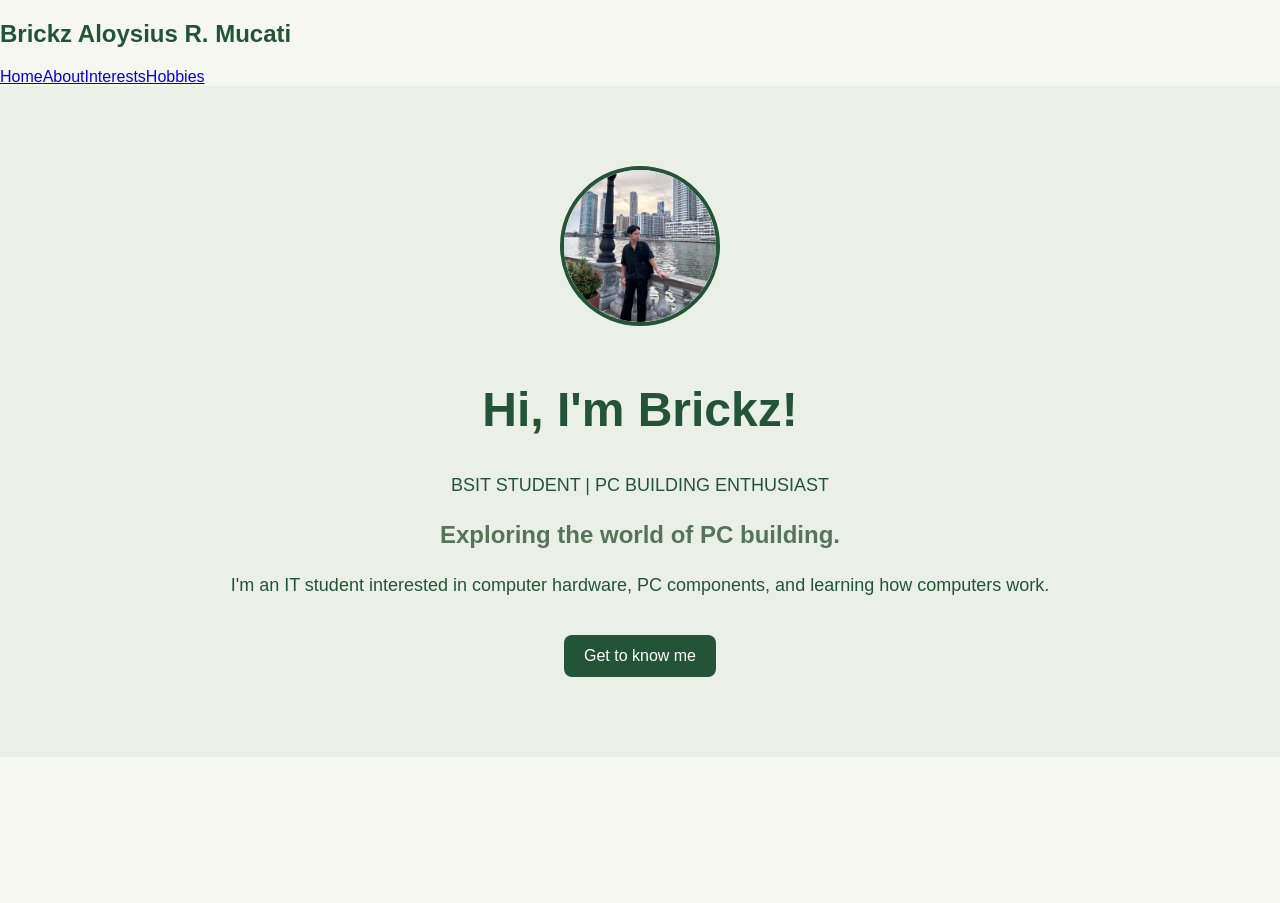
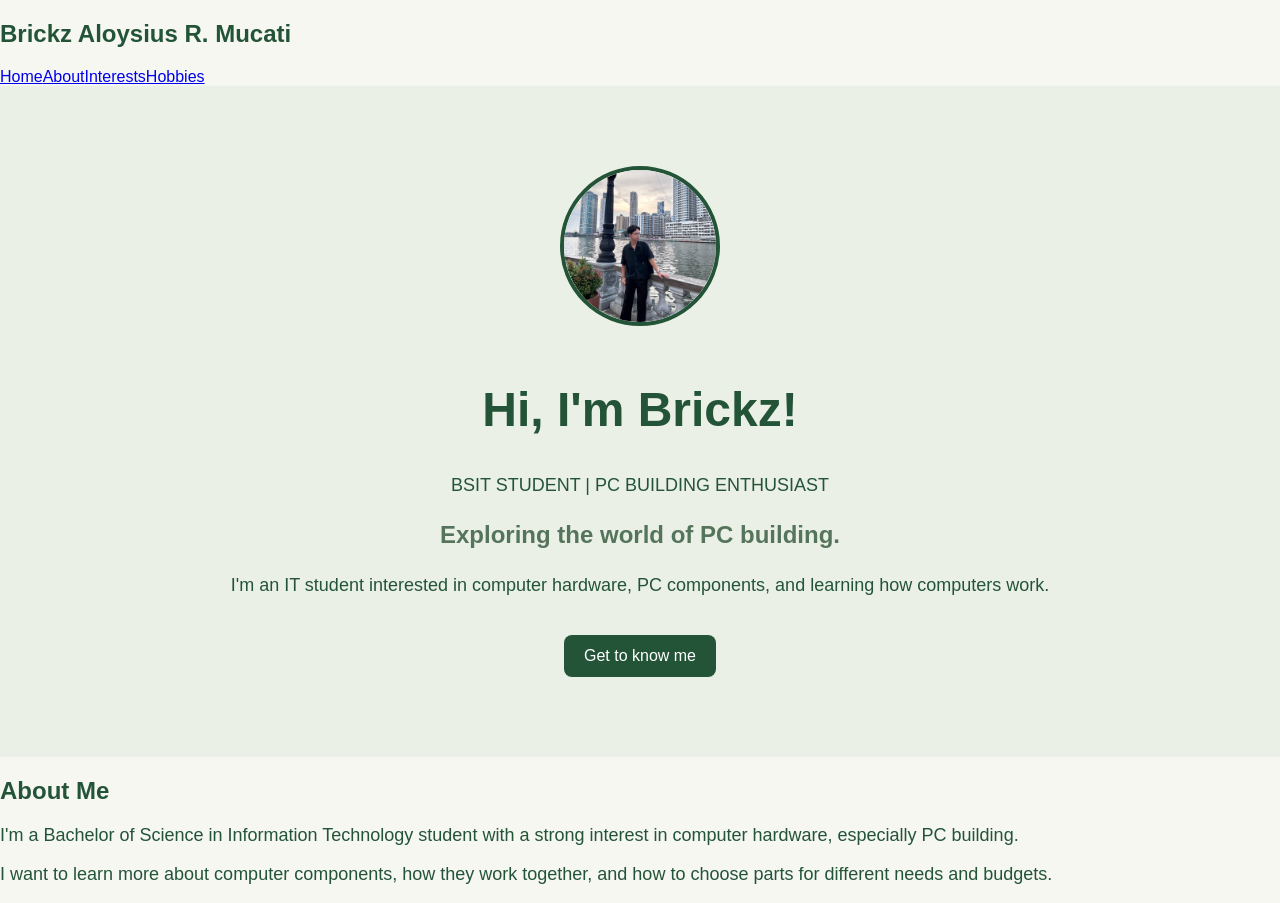
Before and after one commit to brickzmucati-svg/MUCATI_PORTFOLIO_ITEC55, a Vue app: page / in a window 1280 px wide. Before the commit the page ends 800 px from the top, so only its background shows below. Built offline with nearby package versions, Linux system fonts and the light colour scheme.

Commit message:
My first portfolio - Added About me Section

```diff
--- a/src/App.vue
+++ b/src/App.vue
@@ -26,5 +26,18 @@
       </p>
       <a class="button" href="#about"> Get to know me </a>
     </main>
+    <section id="about" class="about-section">
+      <h2>About Me</h2>
+
+      <p>
+        I'm a Bachelor of Science in Information Technology student with a
+        strong interest in computer hardware, especially PC building.
+      </p>
+
+      <p>
+        I want to learn more about computer components, how they work together,
+        and how to choose parts for different needs and budgets.
+      </p>
+    </section>
   </div>
 </template>
```
